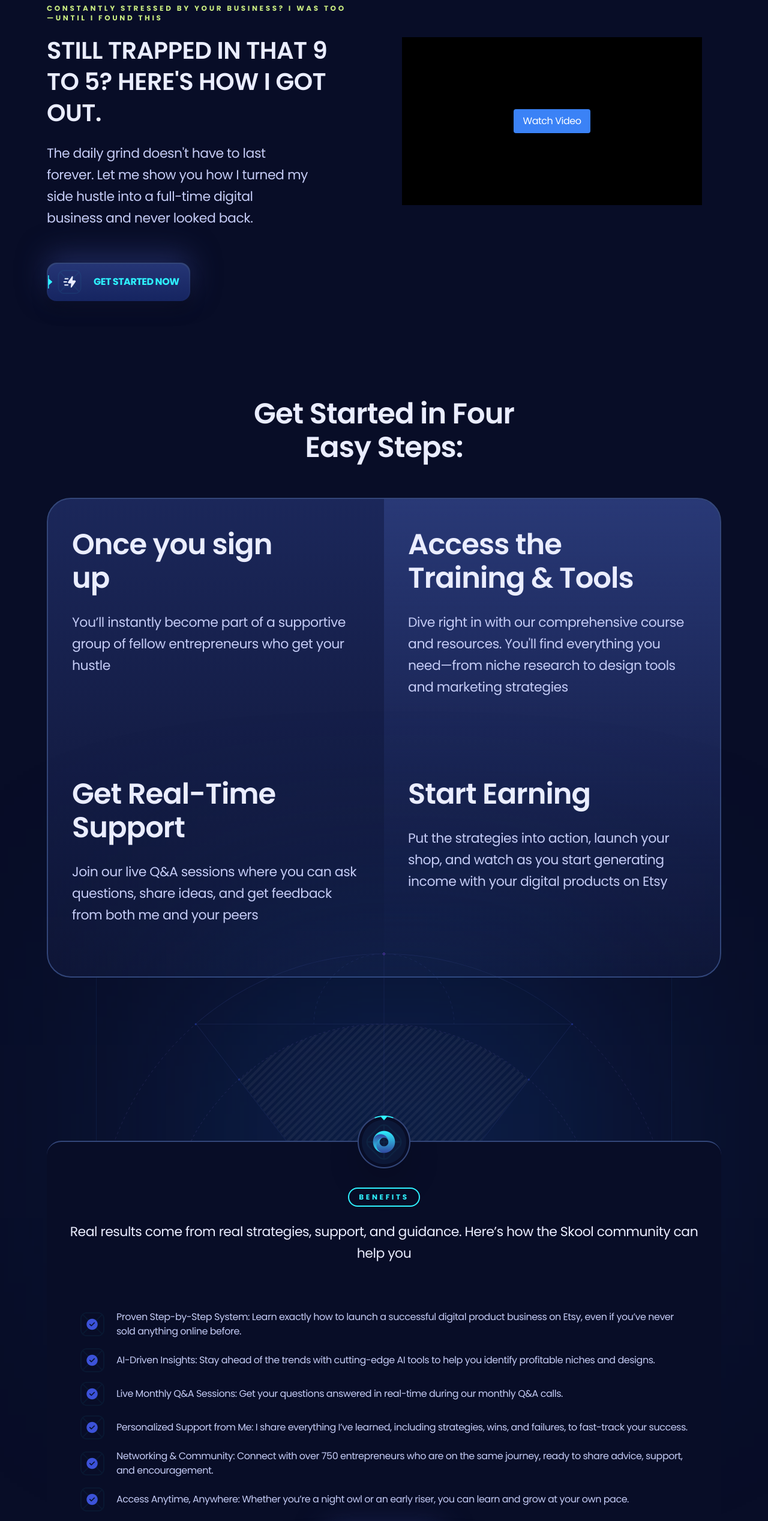
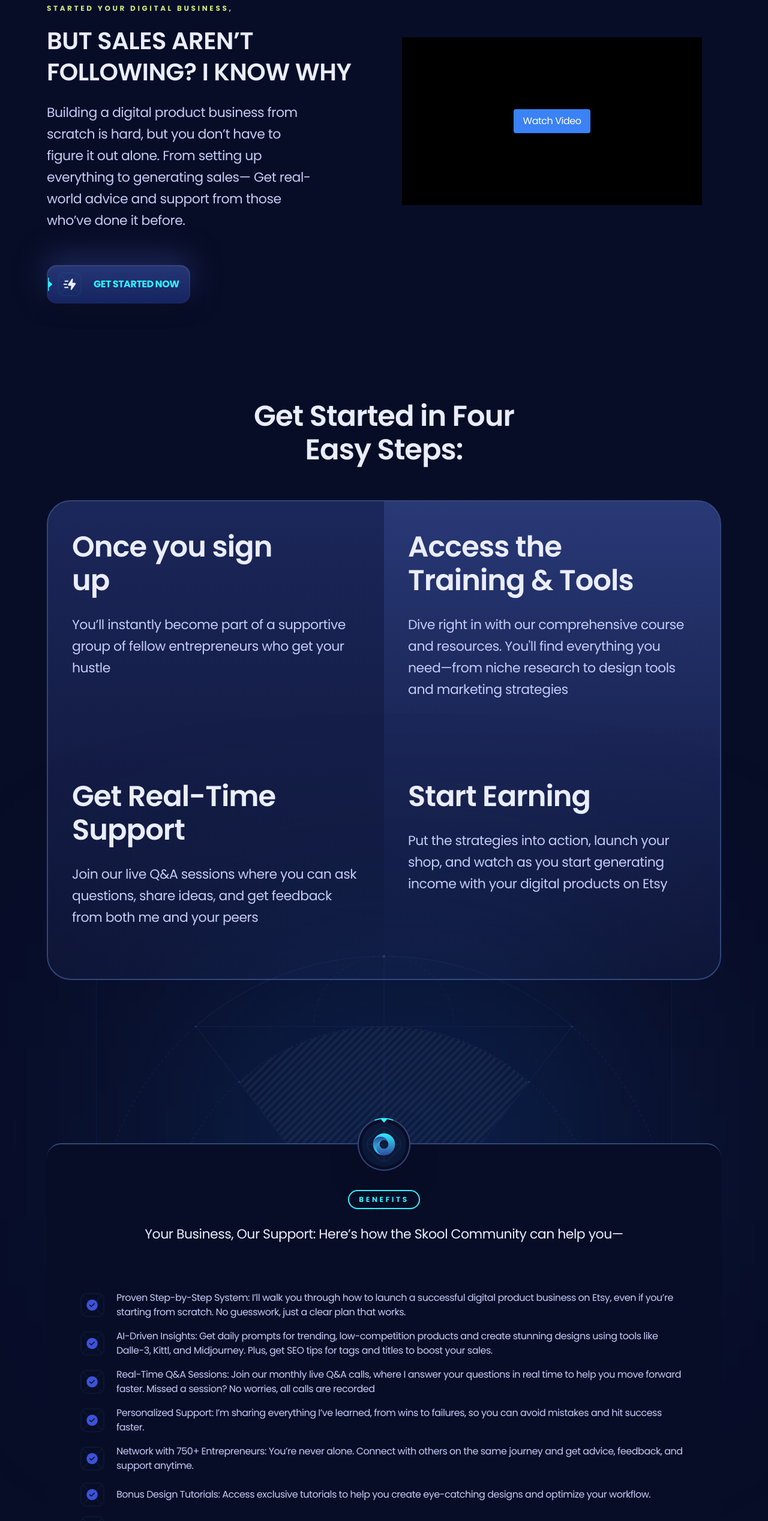
Before and after one commit to 4shreyas5/Bailey-s-page, a React (Vite) app: page / in a window 1280 px wide. Shown: the part 234-2770 px from the top of the page at 60% size. Built offline with nearby package versions, Linux system fonts and the light colour scheme.

Commit message:
Changes done

```diff
--- a/src/App.jsx
+++ b/src/App.jsx
@@ -14,8 +14,8 @@ const App = () => {
       <Hero />
       <Features />
       <Pricing />
+      <Testimonials />
       <Faq />
-      <Testimonials />
 
 
       {/* <Download /> */}
--- a/src/constants/index.jsx
+++ b/src/constants/index.jsx
@@ -139,14 +139,17 @@ export const plans = [
     title: "Benefits",
     // priceMonthly: 19,
     // priceYearly: 12,
-    caption: "Real results come from real strategies, support, and guidance. Here’s how the Skool community can help you",
+    caption: "Your Business, Our Support: Here’s how the Skool Community can help you— ",
     features: [
-      "Proven Step-by-Step System: Learn exactly how to launch a successful digital product business on Etsy, even if you’ve never sold anything online before.",
-      "AI-Driven Insights: Stay ahead of the trends with cutting-edge AI tools to help you identify profitable niches and designs.",
-      "Live Monthly Q&A Sessions: Get your questions answered in real-time during our monthly Q&A calls.",
-      "Personalized Support from Me: I share everything I’ve learned, including strategies, wins, and failures, to fast-track your success.",
-      "Networking & Community: Connect with over 750 entrepreneurs who are on the same journey, ready to share advice, support, and encouragement.",
-      "Access Anytime, Anywhere: Whether you’re a night owl or an early riser, you can learn and grow at your own pace."
+      "Proven Step-by-Step System: I’ll walk you through how to launch a successful digital product business on Etsy, even if you’re starting from scratch. No guesswork, just a clear plan that works.",
+      "AI-Driven Insights: Get daily prompts for trending, low-competition products and create stunning designs using tools like Dalle-3, Kittl, and Midjourney. Plus, get SEO tips for tags and titles to boost your sales.",
+      "Real-Time Q&A Sessions: Join our monthly live Q&A calls, where I answer your questions in real time to help you move forward faster. Missed a session? No worries, all calls are recorded",
+      "Personalized Support: I’m sharing everything I’ve learned, from wins to failures, so you can avoid mistakes and hit success faster.",
+      "Network with 750+ Entrepreneurs: You’re never alone. Connect with others on the same journey and get advice, feedback, and support anytime.",
+      "Bonus Design Tutorials: Access exclusive tutorials to help you create eye-catching designs and optimize your workflow.",
+      "Etsy Success Toolkit: Get the tools and strategies you need to turn your Etsy shop into a thriving business.",
+      "Stay Ahead of Trends: Daily AI-driven prompts keep you on top of the latest trends, so your products stay in demand.",
+      "Learn at Your Own Pace: Access everything whenever you want—whether you’re hustling at night or learning early in the morning."
     ],
     icon: "/images/circle.svg",
     logo: "/images/plan-1.png",
--- a/src/sections/Hero.jsx
+++ b/src/sections/Hero.jsx
@@ -106,13 +106,13 @@ const Hero = () => {
             {/* Text Section */}
             <div className="max-w-512 max-lg:max-w-388">
               <div className="caption small-2 uppercase text-p3">
-                Constantly Stressed by Your Business? I Was Too—Until I Found This
+              Started Your Digital business,
               </div>
               <h1 className="mb-6 h4 text-p4 uppercase max-lg:mb-7 max-lg:h2 max-md:mb-4 max-md:text-5xl max-md:leading-12">
-                Still Trapped in That 9 to 5? Here's How I Got Out.
+              But Sales Aren’t Following? I Know Why
               </h1>
               <p className="max-w-440 mb-14 body-1 max-md:mb-10">
-                The daily grind doesn't have to last forever. Let me show you how I turned my side hustle into a full-time digital business and never looked back.
+              Building a digital product business from scratch is hard, but you don’t have to figure it out alone. From setting up everything to generating sales— Get real-world advice and support from those who’ve done it before.
               </p>
               <LinkScroll to="features" offset={-100} spy smooth>
                 <Button icon="/images/zap.svg">Get started now</Button>
--- a/src/sections/Pricing.jsx
+++ b/src/sections/Pricing.jsx
@@ -145,16 +145,10 @@ const Pricing = () => {
                     </li>
                   ))}
                 </ul>
-
+                <p className="relative text-xl z-2 flex items-center justify-center mt-16" >Tired of waiting for the "right moment" to achieve your dream sales? Let's make that moment right now.</p>
                 <div className="mt-10 flex w-full justify-center">
                   <Button icon={plan.icon}>Get Started</Button>
                 </div>
-
-                {index === 1 && (
-                  <p className="small-compact mt-9 text-center text-p3 before:mx-2.5 before:content-['-'] after:mx-2.5 after:content-['-']">
-                    Limited time offer
-                  </p>
-                )}
               </div>
             ))}
           </div>
```
